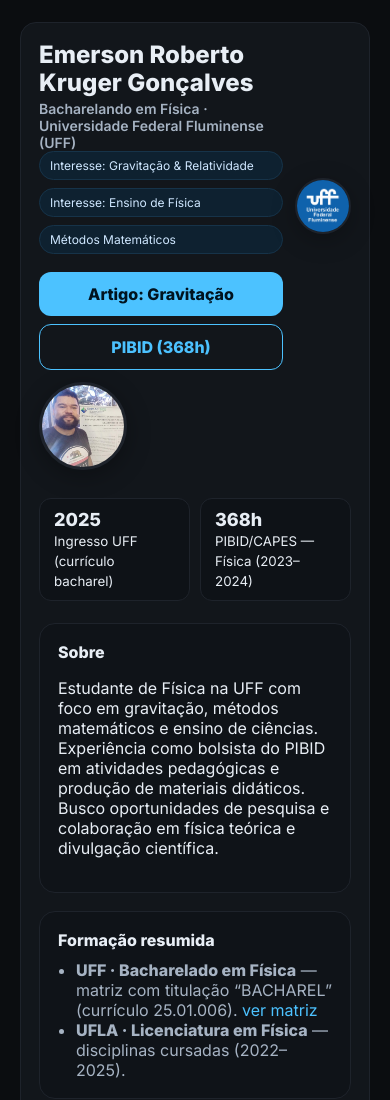
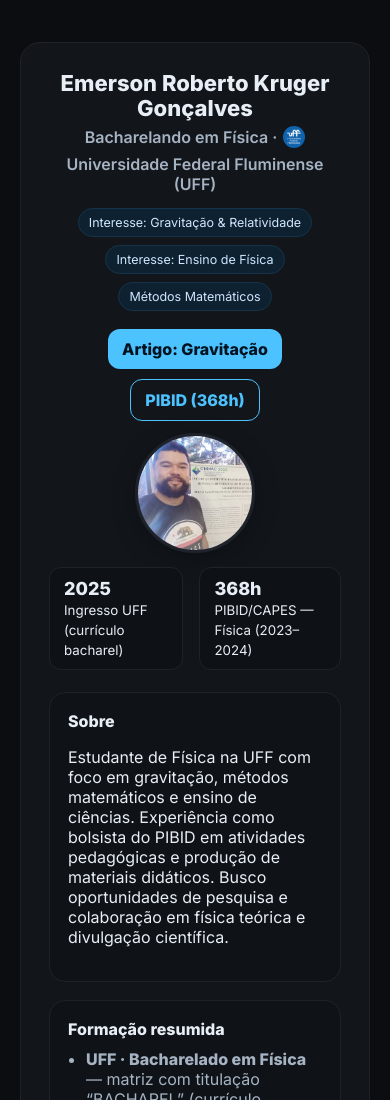
Before and after one commit to emersonrkg/uff, a plain HTML site: page index.html in a window 390 px wide. Shown: the top 1100 px of the page. Drawn offline with Linux system fonts and the light colour scheme.

Commit message:
Update index.html

```diff
--- a/index.html
+++ b/index.html
@@ -17,73 +17,54 @@
     a:hover{text-decoration:underline}
     .wrap{max-width:980px;margin:42px auto;padding:0 20px}
     .card{background:var(--card);border:1px solid var(--line);border-radius:20px;padding:28px}
-
-    /* ===== Header (desktop) ===== */
-    .header{
-      display:grid;
-      grid-template-columns:auto 1fr auto;
-      grid-template-areas:"avatar info seal";
-      gap:18px;align-items:center
-    }
-    .avatar{width:112px;height:112px;border-radius:50%;object-fit:cover;border:3px solid var(--line);box-shadow:0 6px 24px rgba(0,0,0,.3);grid-area:avatar}
-    .seal{width:84px;height:84px;border-radius:50%;object-fit:cover;border:2px solid var(--line);box-shadow:0 6px 24px rgba(0,0,0,.25);grid-area:seal}
-    .info{grid-area:info}
-    h1{font-size:clamp(22px,4vw,32px);margin:0 0 6px 0;line-height:1.15}
-    .subtitle{color:var(--muted);font-weight:600}
+    .header{display:grid;grid-template-columns:auto 1fr auto;gap:18px;align-items:center}
+    .avatar{width:112px;height:112px;border-radius:50%;object-fit:cover;border:3px solid var(--line);box-shadow:0 6px 24px rgba(0,0,0,.3)}
+    .seal{width:84px;height:84px;border-radius:50%;object-fit:cover;border:2px solid var(--line);box-shadow:0 6px 24px rgba(0,0,0,.25)}
+    h1{font-size:clamp(22px,4vw,32px);margin:0 0 4px 0;line-height:1.15}
+    .subtitle{color:var(--muted);font-weight:600;display:flex;align-items:center;gap:6px;flex-wrap:wrap}
     .chips{display:flex;flex-wrap:wrap;gap:8px;margin-top:14px}
     .chip{font-size:12.5px;color:#cfe7ff;background:#0e2130;border:1px solid #163349;padding:6px 10px;border-radius:999px}
-
-    .kpis{display:flex;gap:16px;margin-top:16px;flex-wrap:wrap}
-    .kpi{background:#0e1217;border:1px solid var(--line);border-radius:12px;padding:10px 14px}
-    .kpi b{display:block;font-size:18px}
-
-    .cta{margin-top:18px;display:flex;gap:10px;flex-wrap:wrap}
-    .btn{display:inline-block;background:var(--accent);color:#00131f;font-weight:800;border-radius:12px;padding:10px 14px}
-    .btn.ghost{background:transparent;border:1px solid var(--accent);color:var(--accent)}
-
     .grid{display:grid;grid-template-columns:1fr 1fr;gap:18px;margin-top:22px}
     .section{background:#0f1318;border:1px solid var(--line);border-radius:16px;padding:18px}
     .section h2{font-size:16px;margin:0 0 10px 0}
     .list{margin:0;padding-left:18px;color:var(--muted)}
-
+    .kpis{display:flex;gap:16px;margin-top:10px}
+    .kpi{background:#0e1217;border:1px solid var(--line);border-radius:12px;padding:10px 14px}
+    .kpi b{display:block;font-size:18px}
+    .cta{margin-top:18px;display:flex;gap:10px;flex-wrap:wrap}
+    .btn{display:inline-block;background:var(--accent);color:#00131f;font-weight:800;border-radius:12px;padding:10px 14px}
+    .btn.ghost{background:transparent;border:1px solid var(--accent);color:var(--accent)}
     footer{color:var(--muted);font-size:12px;margin-top:22px;text-align:center}
-
-    /* ===== Mobile refinado ===== */
-    @media (max-width:520px){
-      .wrap{margin:22px auto}
-      .card{padding:18px;border-radius:16px}
-      h1{font-size:24px;line-height:1.15;margin-bottom:4px}
-      .subtitle{font-size:14px}
-      .header{
-        /* 3 linhas: topo com nome e selo, depois avatar+chips, depois botões */
-        grid-template-columns:1fr auto;
-        grid-template-areas:
-          "info seal"
-          "avatar chips"
-          "cta   cta";
-        row-gap:12px;column-gap:12px
-      }
-      .info{grid-area:info}
-      .seal{grid-area:seal;width:56px;height:56px;justify-self:end}      /* logo SEM sumir */
-      .avatar{grid-area:avatar;width:88px;height:88px}
-      .chips{grid-area:chips;display:grid;grid-template-columns:1fr;gap:8px;margin-top:0}
-      .chips .chip{font-size:12px;padding:6px 10px}
-      .cta{grid-area:cta;gap:8px}
-      .btn,.btn.ghost{width:100%;text-align:center;padding:12px 14px}    /* fácil de tocar */
-      .kpis{gap:10px}
-      .kpi{flex:1 1 150px}
+    .seal-inline{
+      width:22px;
+      height:22px;
+      border-radius:50%;
+      object-fit:cover;
+      vertical-align:middle;
+    }
+    @media (max-width:780px){
       .grid{grid-template-columns:1fr}
+      .header{grid-template-columns:1fr; text-align:center; justify-items:center;}
+      .avatar{width:120px;height:120px;margin-top:12px}
+      .chips{justify-content:center}
+      .cta{justify-content:center}
+      .subtitle{justify-content:center}
+      .seal{display:none}
     }
   </style>
 </head>
 <body>
   <main class="wrap">
     <section class="card">
+      <!-- Cabeçalho -->
       <div class="header">
-        <img class="avatar" src="sua_foto.jpg" alt="Foto de perfil — Emerson R. K. Gonçalves">
-        <div class="info">
+        <div>
           <h1>Emerson Roberto Kruger Gonçalves</h1>
-          <div class="subtitle">Bacharelando em Física · Universidade Federal Fluminense (UFF)</div>
+          <div class="subtitle">
+            Bacharelando em Física ·
+            <img class="seal-inline" src="logouff_vertical_fundo_azul-1.png" alt="UFF">
+            Universidade Federal Fluminense (UFF)
+          </div>
           <div class="chips">
             <span class="chip">Interesse: Gravitação & Relatividade</span>
             <span class="chip">Interesse: Ensino de Física</span>
@@ -93,15 +74,18 @@
             <a class="btn" href="Lei_da_Gravitação_Universal_de_Newton.pdf">Artigo: Gravitação</a>
             <a class="btn ghost" href="certificado_pibid.pdf">PIBID (368h)</a>
           </div>
+          <img class="avatar" src="sua_foto.jpg" alt="Foto de perfil — Emerson R. K. Gonçalves">
         </div>
-        <img class="seal" src="logouff_vertical_fundo_azul-1.png" alt="UFF">
+        <img class="seal" src="logouff_vertical_fundo_azul-1.png" alt="Selo — UFF">
       </div>
 
+      <!-- Indicadores -->
       <div class="kpis">
         <div class="kpi"><b>2025</b><small>Ingresso UFF (currículo bacharel)</small></div>
         <div class="kpi"><b>368h</b><small>PIBID/CAPES — Física (2023–2024)</small></div>
       </div>
 
+      <!-- Conteúdo -->
       <div class="grid">
         <div class="section">
           <h2>Sobre</h2>
@@ -131,6 +115,7 @@
         </div>
       </div>
 
+      <!-- Rodapé -->
       <footer>
         © <span id="y"></span> Emerson R. K. Gonçalves — Contato:
         <a href="mailto:emersonrkg@id.uff.br">emersonrkg@id.uff.br</a> ·
```
